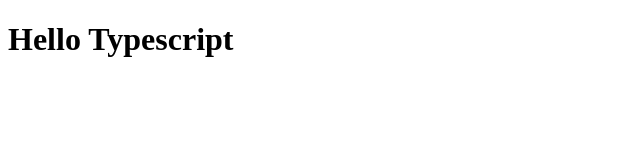
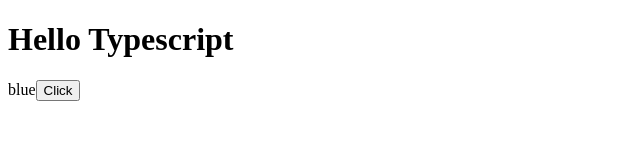
Before and after one commit to oybek703/yo-editor, a React (Create React App) app: page / in a window 1280 px wide. Shown: the top 160 px of the page, without its empty margins (0-640 px from the left). Built offline with nearby package versions, Linux system fonts and the light colour scheme.

Commit message:
props reviewed in typescript

```diff
--- a/src/index.tsx
+++ b/src/index.tsx
@@ -1,9 +1,13 @@
 import ReactDOM from 'react-dom'
 import React from 'react'
+import Parent from './props/Parent'
 
 const App = () => {
     return (
-        <h1>Hello Typescript</h1>
+        <div>
+            <h1>Hello Typescript</h1>
+            <Parent/>
+        </div>
     )
 }
 
--- a/src/props/Child.tsx
+++ b/src/props/Child.tsx
@@ -1,17 +1,22 @@
-import React from 'react'
+import React, {PropsWithChildren} from 'react'
 
 interface ChildProps {
     color: String
+    handleClick: () => void
 }
 
-export const Child = ({color}: ChildProps) => {
+export const Child = ({color, handleClick}: ChildProps) => {
     return (
         <div>
            Hi, I am child component. COLOR: {color}
+           <button onClick={handleClick}>Click</button>
         </div>
     )
 }
 
-export const ChildAsFC = ({color}: ChildProps) => {
-    return <div>{color}</div>
+export const ChildAsFC: React.FC<PropsWithChildren<ChildProps>> = ({color, handleClick}: ChildProps) => {
+    return <div>
+        {color}
+        <button onClick={handleClick}>Click</button>
+    </div>
 }
--- a/src/props/Parent.tsx
+++ b/src/props/Parent.tsx
@@ -1,10 +1,19 @@
 import React from 'react'
-import {Child} from './Child'
+import {ChildAsFC} from './Child'
 
 const Parent = () => {
+
     return (
         <>
-            <Child color="blue"/>
+            {/*<Child*/}
+            {/*    handleClick={console.log.bind(null, 'Button clicked!')}*/}
+            {/*    color="blue">*/}
+            {/*    test*/}
+            {/*</Child>*/}
+            <ChildAsFC color="blue"
+                       handleClick={console.log.bind(null, 'Click in ChildAsFC')}>
+                test
+            </ChildAsFC>
         </>
     )
 }
```
